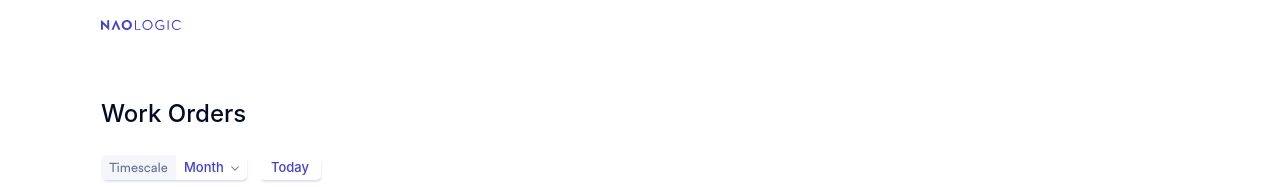
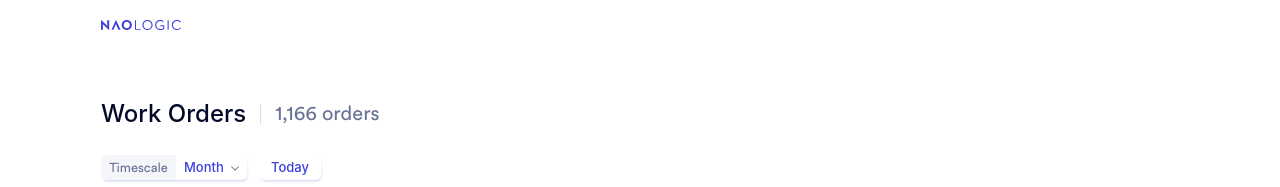
Before and after one commit to Alex88Ryabov/work-order-schedule, an Angular app: page / in a window 1280 px wide. Shown: the top 187 px of the page. Built offline with nearby package versions, Linux system fonts and the light colour scheme; a web font is replaced by a local one.

Commit message:
[naologic][technical-test] add order count

```diff
--- a/src/app/components/schedule-page/schedule-page.component.html
+++ b/src/app/components/schedule-page/schedule-page.component.html
@@ -5,7 +5,10 @@
 </header>
 
 <main class="schedule-page__main">
-  <h1 class="schedule-page__title">Work Orders</h1>
+  <h1 class="schedule-page__title">
+    <span>Work Orders</span>
+    <span class="schedule-page__count">{{ store.orderCount() | number }} orders</span>
+  </h1>
 
   <div class="schedule-page__controls">
     <div class="schedule-page__timescale">
--- a/src/app/components/schedule-page/schedule-page.component.scss
+++ b/src/app/components/schedule-page/schedule-page.component.scss
@@ -32,10 +32,22 @@
 
   &__title {
     margin: 47px 0 0;
+    display: flex;
+    align-items: center;
+    gap: 14px;
     font-size: 24px;
     font-weight: 500;
     line-height: 34px;
     color: var(--text-primary);
+  }
+
+  &__count {
+    padding-left: 14px;
+    border-left: 1px solid var(--border-control);
+    font-size: 20px;
+    font-weight: 400;
+    line-height: 1;
+    color: var(--text-secondary);
   }
 
   &__controls {
--- a/src/app/components/schedule-page/schedule-page.component.ts
+++ b/src/app/components/schedule-page/schedule-page.component.ts
@@ -1,4 +1,5 @@
-import { ChangeDetectionStrategy, Component, signal, viewChild } from '@angular/core';
+import { DecimalPipe } from '@angular/common';
+import { ChangeDetectionStrategy, Component, inject, signal, viewChild } from '@angular/core';
 import { toSignal } from '@angular/core/rxjs-interop';
 import { FormControl, ReactiveFormsModule } from '@angular/forms';
 import { NgSelectModule } from '@ng-select/ng-select';
@@ -7,18 +8,20 @@ import { CreateRequest } from '../../core/interfaces/timeline';
 import { ScaleUnit } from '../../core/interfaces/timeline-scale';
 import { PanelState } from '../../core/interfaces/work-order-panel';
 import { WorkOrderDoc } from '../../core/models/documents';
+import { WorkOrderService } from '../../core/services/work-order.service';
 import { TimelineComponent } from '../timeline/timeline.component';
 import { WorkOrderPanelComponent } from '../work-order-panel/work-order-panel.component';
 
 @Component({
   selector: 'app-schedule-page',
-  imports: [TimelineComponent, WorkOrderPanelComponent, NgSelectModule, ReactiveFormsModule],
+  imports: [TimelineComponent, WorkOrderPanelComponent, NgSelectModule, ReactiveFormsModule, DecimalPipe],
   templateUrl: './schedule-page.component.html',
   styleUrl: './schedule-page.component.scss',
   changeDetection: ChangeDetectionStrategy.OnPush,
   host: { class: 'schedule-page' },
 })
 export class SchedulePageComponent {
+  protected readonly store = inject(WorkOrderService);
   protected readonly scaleOptions = SCALE_OPTIONS;
   protected readonly scaleControl = new FormControl<ScaleUnit>('month', { nonNullable: true });
 
--- a/src/app/core/services/work-order.service.ts
+++ b/src/app/core/services/work-order.service.ts
@@ -12,6 +12,8 @@ export class WorkOrderService {
   private readonly workOrdersState = signal<WorkOrderDoc[]>([]);
 
   public readonly workCenters = this.workCentersState.asReadonly();
+
+  public readonly orderCount = computed(() => this.workOrdersState().length);
 
   public readonly ordersByCenter = computed(() => {
     const map = new Map<string, WorkOrderDoc[]>();
```
